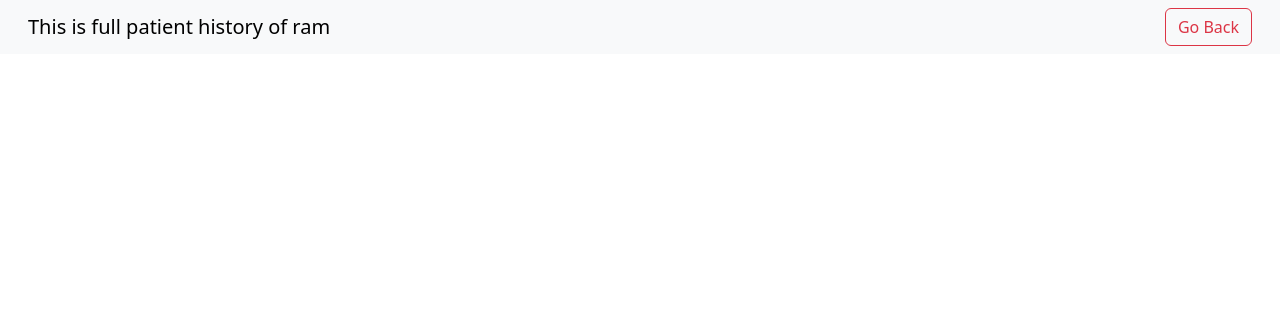
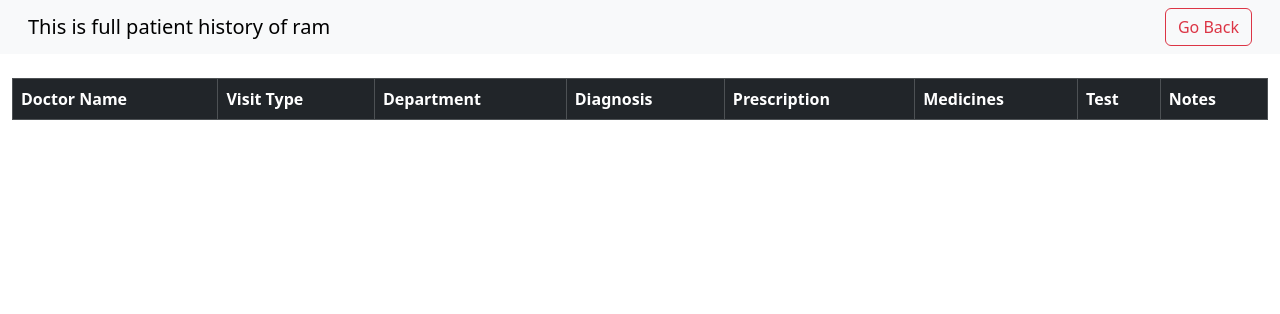
Before and after one commit to 22f3001703/hospital_management_app, a Flask app: a page that uses templates/patientHistory.html in a window 1280 px wide. Shown: the top 314 px of the page. Run offline with Flask 3, Linux system fonts and the light colour scheme; a user stored in the database is signed in; data comes from the database, SQL or seed files in the repository; both versions use the stored data as it was after the commit; lists and menus that the app fills with data are empty.

Commit message:
bug fixed

```diff
--- a/controllers/blackListUser.py
+++ b/controllers/blackListUser.py
@@ -9,7 +9,7 @@ def blackListUser(id):
     if('user' in session and session['role']=="admin"):
         user = User.query.filter_by(id=id).first_or_404()
 
-        # Check if already blacklisted
+
         existing_blacklist = BlackListUser.query.filter_by(username=user.username).first()
         if existing_blacklist:
             print(f"User {user.username} is already blacklisted.")
@@ -29,7 +29,7 @@ def blackListDoctor(id):
     if('user' in session and session['role']=="admin"):
         user = User.query.filter_by(id=id).first_or_404()
 
-        # Check if already blacklisted
+
         existing_blacklist = BlackListUser.query.filter_by(username=user.username).first()
         if existing_blacklist:
             print(f"Doctor {user.username} is already blacklisted.")
@@ -49,7 +49,7 @@ def blackListPatient(id):
     if('user' in session and session['role']=="admin"):
         user = User.query.filter_by(id=id).first_or_404()
 
-        # Check if already blacklisted
+
         existing_blacklist = BlackListUser.query.filter_by(username=user.username).first()
         if existing_blacklist:
             print(f"Patient {user.username} is already blacklisted.")
--- a/controllers/deleteDoctor.py
+++ b/controllers/deleteDoctor.py
@@ -6,7 +6,7 @@ thedeleteDoctor = Blueprint('thedeleteDoctor', __name__)
 @thedeleteDoctor.route("/delete/<int:id>", methods=['GET','POST'])
 def deleteDoctor(id):
     if('user' in session and session['role']=="admin"):
-        #doctor = Doctor.query.filter_by(id=id).first_or_404()
+
         user = User.query.filter_by(id=id).first_or_404()
         user.status = 0
         db.session.commit()
--- a/controllers/login.py
+++ b/controllers/login.py
@@ -12,18 +12,16 @@ def login():
 
         user=User.query.filter_by(username=username,password=password).first()
 
-        # Check if user exists and credentials are correct
         if not user:
             message="Invalid username or password. Please try again."
             return render_template("invalid.html", message=message)
 
-        # Check if user is blacklisted
+
         blacklisted = BlackListUser.query.filter_by(username=username).first()
         if blacklisted:
             message=f"Your account has been blacklisted. Reason: {blacklisted.reason}. Please contact admin for more information."
             return render_template("invalid.html", message=message)
 
-        # Check if user status is blocked (status = -1)
         if user.status == -1:
             message="Your account has been suspended. Please contact admin for assistance."
             return render_template("invalid.html", message=message)
--- a/controllers/manageDepartments.py
+++ b/controllers/manageDepartments.py
@@ -19,7 +19,7 @@ def addDepartment():
             name = request.form.get("name").strip()
             description = request.form.get("description").strip()
 
-            # Check if department already exists
+
             existing_dept = Department.query.filter_by(name=name).first()
             if existing_dept:
                 message = f"Department '{name}' already exists!"
--- a/controllers/register.py
+++ b/controllers/register.py
@@ -16,7 +16,7 @@ def registerPatient():
         if(IsUsernameExsist):
             return render_template("duplicate.html")
 
-        # Check if username is blacklisted
+
         isBlacklisted = BlackListUser.query.filter_by(username=username).first()
         if(isBlacklisted):
             message=f"This username has been blacklisted and cannot be used. Reason: {isBlacklisted.reason}. Please choose a different username."
--- a/templates/patientHistory.html
+++ b/templates/patientHistory.html
@@ -15,43 +15,38 @@
 </nav>
 
 
+<div class="container-fluid mt-4">
+    <div class="table-responsive">
+        <table class="table table-striped table-bordered">
+            <thead class="table-dark">
+                <tr>
+                    <th>Doctor Name</th>
+                    <th>Visit Type</th>
+                    <th>Department</th>
+                    <th>Diagnosis</th>
+                    <th>Prescription</th>
+                    <th>Medicines</th>
+                    <th>Test</th>
+                    <th>Notes</th>
+                </tr>
+            </thead>
+            <tbody>
                 {% for x in sendabletreatmentrecords %}
-<div class="card mb-4 shadow-sm">
-        <div class="card-header bg-primary text-white d-flex justify-content-between align-items-center">
-        <div>
-            <strong>Visit with {{ x.doctorname }}</strong>
-        </div>
-        <span class="badge bg-light text-dark">{{ x.visittype }}</span>
-    </div>
-<div class="card-body p-0">
-        <table class="table table-bordered mb-0">
                 <tr>
-                <th class="bg-light" style="width: 25%">Department</th>
+                    <td><strong>{{ x.doctorname }}</strong></td>
+                    <td><span class="badge bg-primary">{{ x.visittype }}</span></td>
                     <td>{{ x.department }}</td>
-            </tr>
-            <tr>
-                <th class="bg-light">Diagnosis</th>
                     <td>{{ x.diagnosis }}</td>
-            </tr>
-            <tr>
-                <th class="bg-light">Prescription</th>
                     <td>{{ x.prescription }}</td>
-            </tr>
-            <tr>
-                <th class="bg-light">Medicines</th>
                     <td>{{ x.medicines }}</td>
-            </tr>
-            <tr>
-                <th class="bg-light">Test</th>
                     <td>{{ x.test if x.test else 'None' }}</td>
-            </tr>
-            <tr>
-                <th class="bg-light">Notes</th>
                     <td>{{ x.notes }}</td>
                 </tr>
+                {% endfor %}
+            </tbody>
         </table>
     </div>
-{% endfor %}
+</div>
 
 </body>
 <script src="https://cdn.jsdelivr.net/npm/bootstrap@5.3.0-alpha1/dist/js/bootstrap.bundle.min.js"></script>
```
Also changed, not shown: TODO.Md (+12 -6 lines), controllers/adminDashboard.py (+14 -8 lines), controllers/registerDoctor.py (+6 -7 lines), templates/adminDashboard.html (+14 -3 lines), controllers/editAdminProfile.py (deleted), instance/hospital.db. Lines whose indentation alone changed are shown as unchanged.
